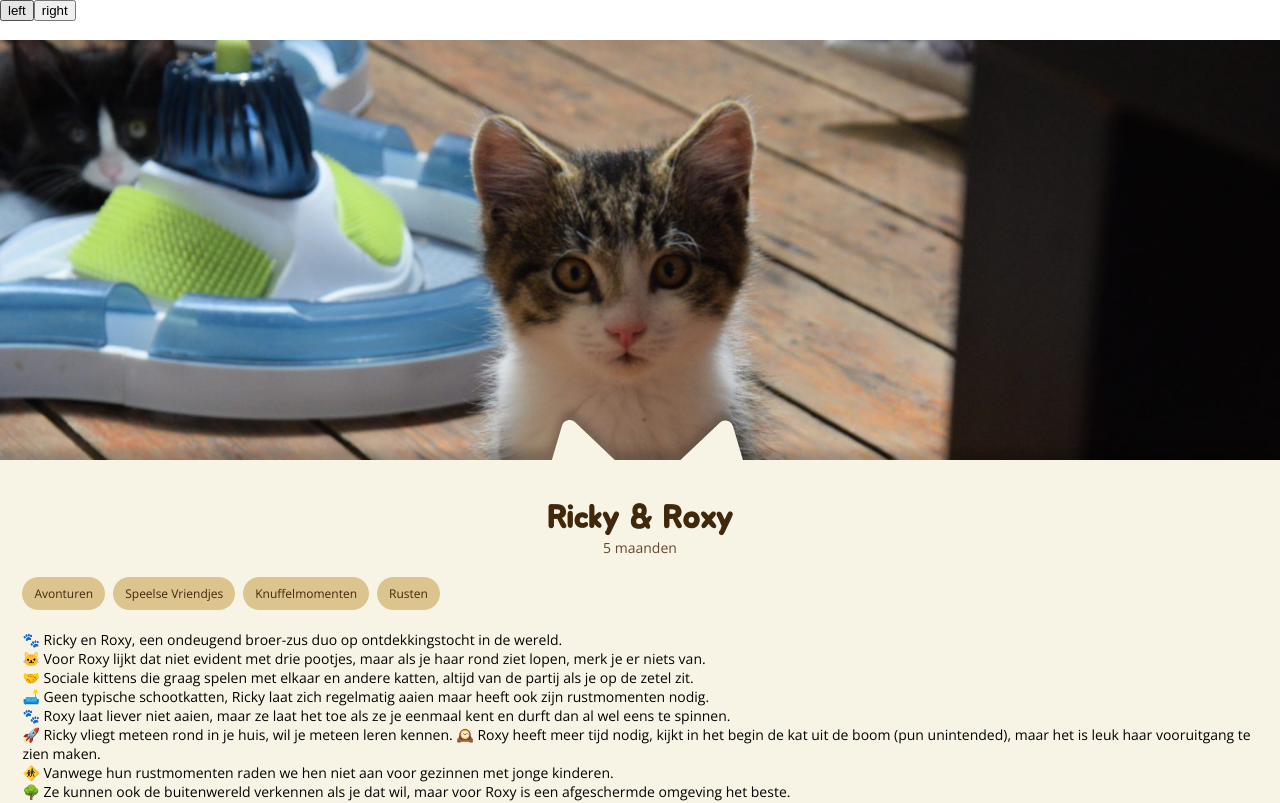
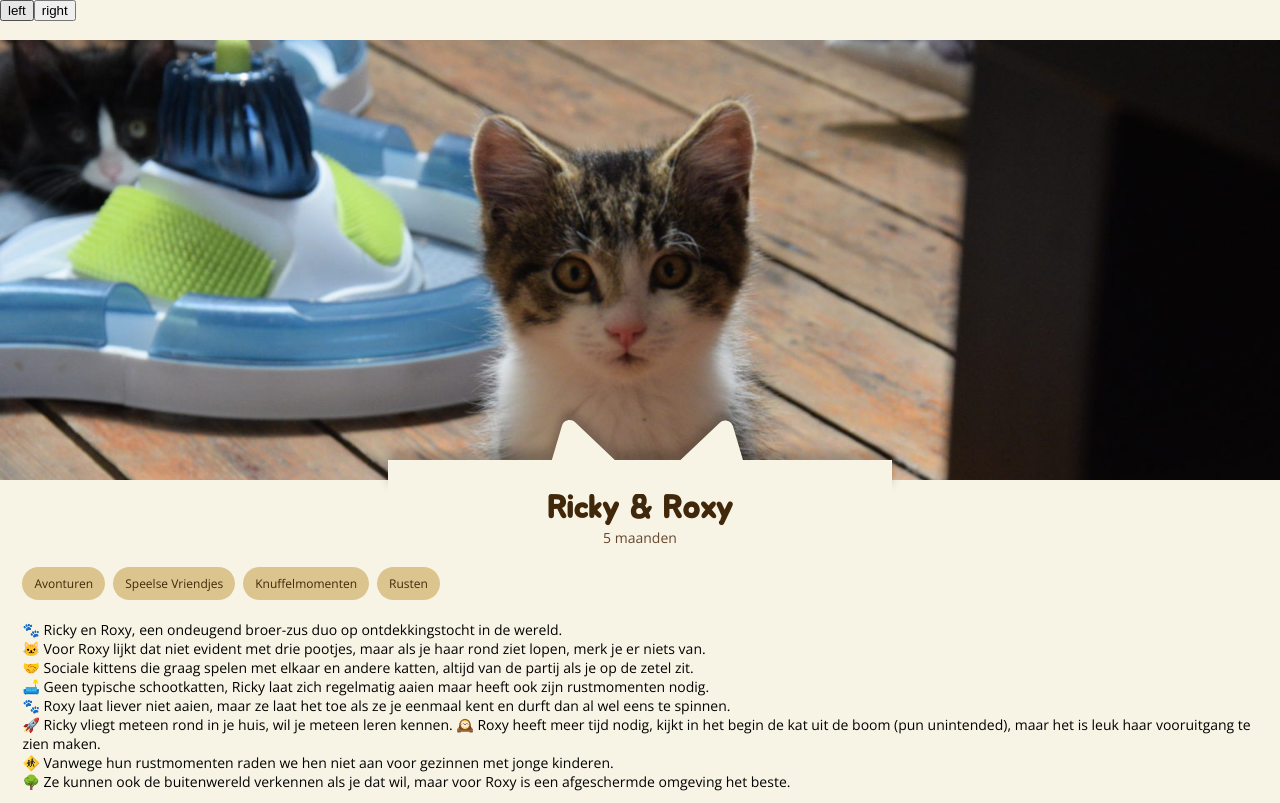
Before and after one commit to khownz/purrfect-match, an Angular app: page / in a window 1280 px wide. Shown: the top 803 px of the page. Built offline with nearby package versions, Linux system fonts and the light colour scheme.

Commit message:
Updated background color (on body)

```diff
--- a/src/app/components/drawer/drawer.component.scss
+++ b/src/app/components/drawer/drawer.component.scss
@@ -18,7 +18,6 @@
       height: 34px;
       bottom: 0;
       position: absolute;
-      background-color: var(--creme);
     }
 
     &-image {
@@ -31,11 +30,10 @@
   }
 
   &-details {
-    padding: 1.4rem;
+    padding: 0.75rem 1.4rem 1.4rem;
     display: flex;
     flex-direction: column;
     gap: 20px;
-    background-color: var(--creme);
   }
 
   &-header {
@@ -64,6 +62,7 @@
     flex-wrap: wrap;
   }
 }
+
 .secondary-images-container {
   display: flex;
   flex-direction: column;
--- a/src/styles.scss
+++ b/src/styles.scss
@@ -19,6 +19,8 @@ body {
   -webkit-font-smoothing: antialiased;
   -moz-osx-font-smoothing: grayscale;
   margin: 0;
+
+  background-color: var(--creme);
 }
 
 h1,
```
